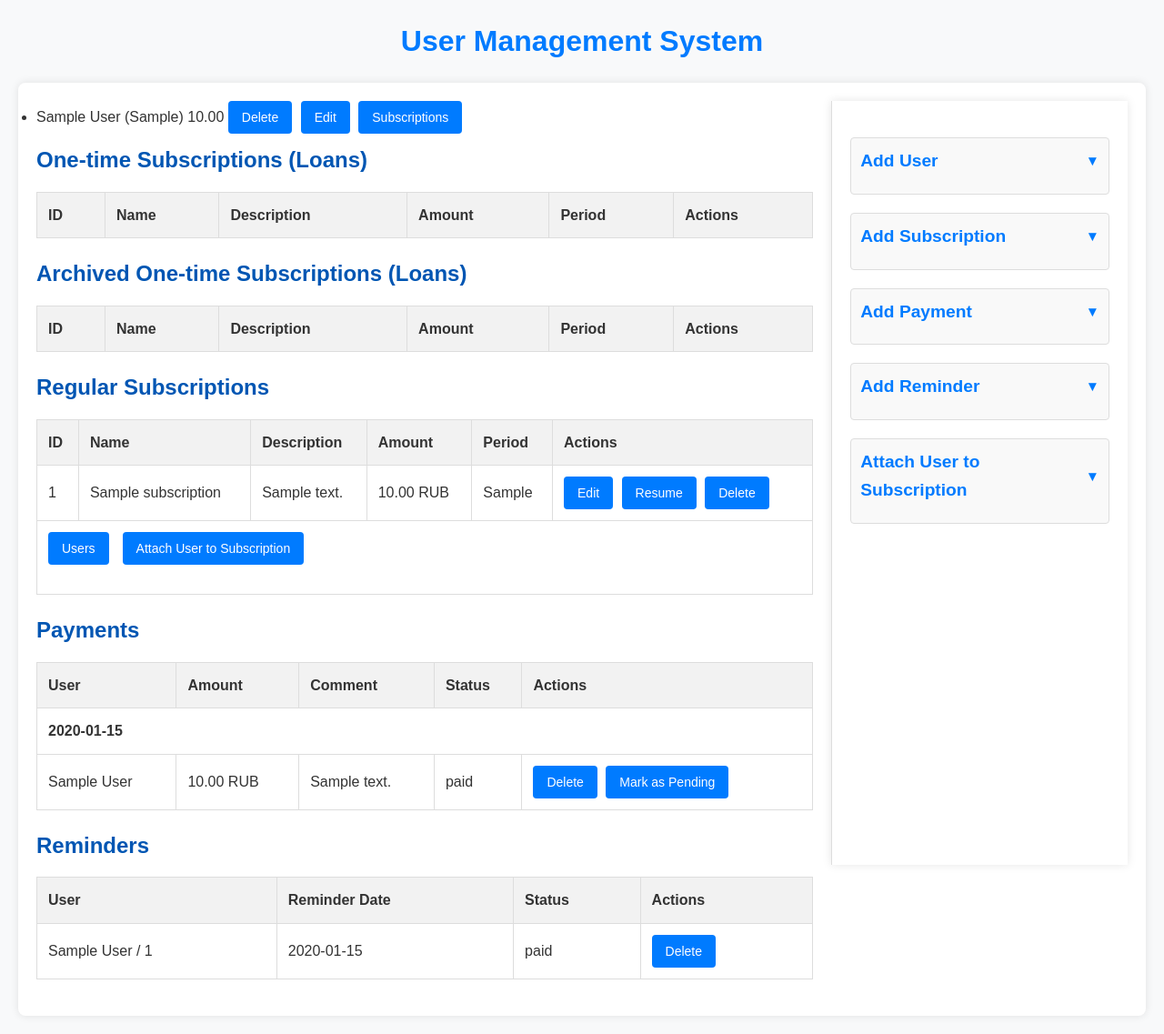
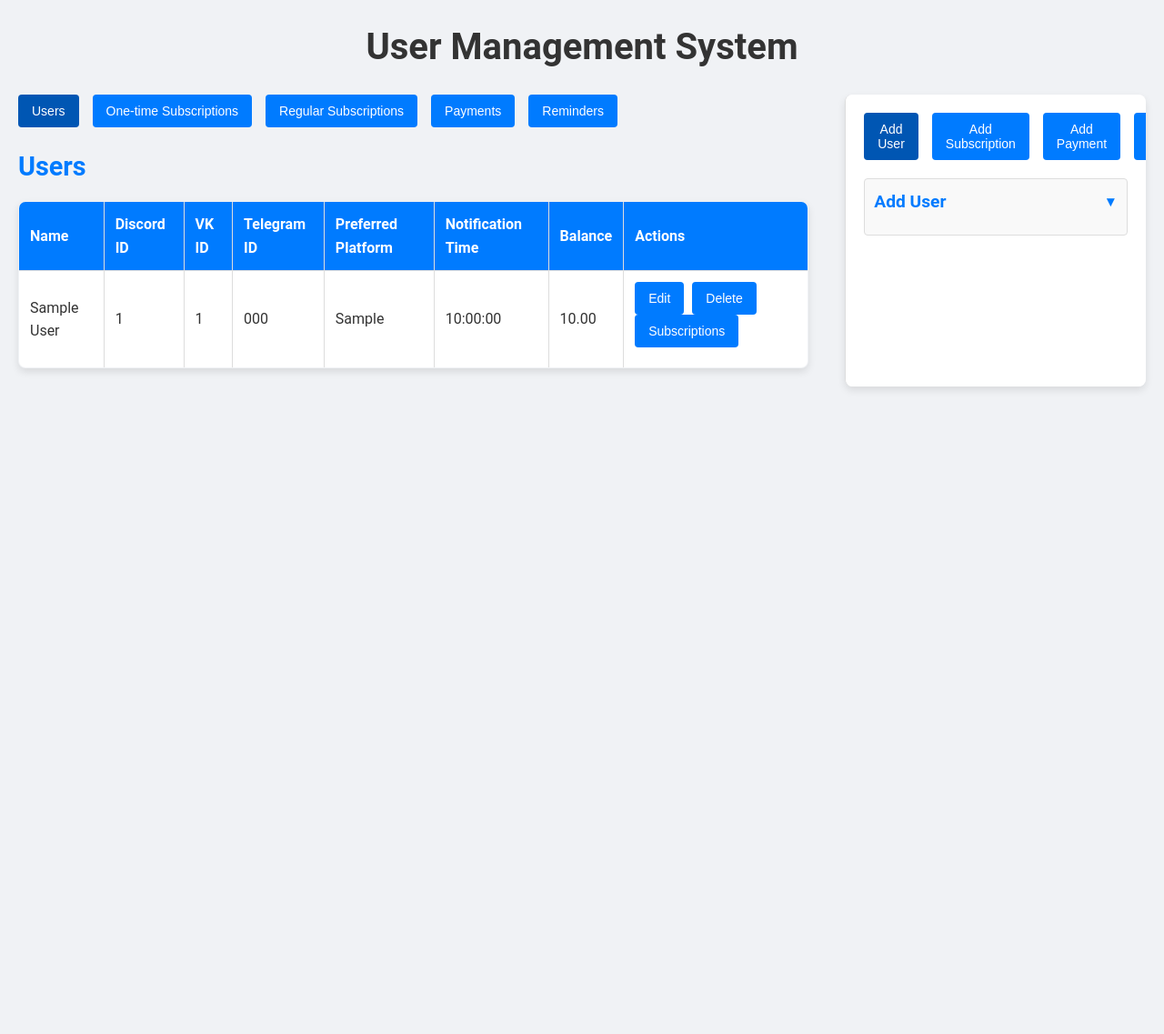
Before and after one commit to ckeiituk/Collector, a Flask app: page / in a window 1280 px wide. Shown: the whole page at 91% size. After the commit the page ends 429 px from the top, so only its background shows below. Run offline with Flask 3, Linux system fonts and the light colour scheme; tables that the repository leaves empty hold one stand-in row (values such as "Sample post"); lists and menus that the app fills with data are empty; some libraries are stand-ins or nearby versions.

Commit message:
Users таблицой. переключаемые формы и таблицы кнопками

```diff
--- a/app/static/scripts.js
+++ b/app/static/scripts.js
@@ -1,3 +1,53 @@
+// Function to switch between main content tabs
+function openTab(event, tabName) {
+    // Hide all tab contents
+    const tabContents = document.getElementsByClassName("tab-content");
+    for (let i = 0; i < tabContents.length; i++) {
+        tabContents[i].style.display = "none";
+    }
+
+    // Remove the active class from all tab buttons
+    const tabButtons = document.getElementsByClassName("tab-button");
+    for (let i = 0; i < tabButtons.length; i++) {
+        tabButtons[i].classList.remove("active");
+    }
+
+    // Show the current tab content and add active class to the clicked button
+    document.getElementById(tabName).style.display = "block";
+    event.currentTarget.classList.add("active");
+}
+
+// Function to switch between sidebar tabs
+function openSidebarTab(event, tabName) {
+    // Hide all sidebar tab contents
+    const sidebarTabContents = document.getElementsByClassName("sidebar-tab-content");
+    for (let i = 0; i < sidebarTabContents.length; i++) {
+        sidebarTabContents[i].style.display = "none";
+    }
+
+    // Remove the active class from all sidebar tab buttons
+    const sidebarTabButtons = document.getElementsByClassName("sidebar-tab-button");
+    for (let i = 0; i < sidebarTabButtons.length; i++) {
+        sidebarTabButtons[i].classList.remove("active");
+    }
+
+    // Show the current sidebar tab content and add active class to the clicked button
+    document.getElementById(tabName).style.display = "block";
+    event.currentTarget.classList.add("active");
+}
+
+// Initialize the first tab to be visible on page load
+document.addEventListener('DOMContentLoaded', (event) => {
+    document.querySelector('.tab-button').click();
+    document.querySelector('.sidebar-tab-button').click();
+});
+
+// Function to set today's date
+function setTodayDate(elementId) {
+    document.getElementById(elementId).value = new Date().toISOString().split('T')[0];
+}
+
+// Function to toggle details in user subscriptions
 function toggleDetails(id) {
     const details = document.getElementById(id);
     if (details.hasAttribute('open')) {
@@ -7,6 +57,7 @@ function toggleDetails(id) {
     }
 }
 
+// Function to attach user to subscription
 function attachUserToSubscription(formId) {
     const form = document.getElementById(formId);
     const formData = new FormData(form);
@@ -47,6 +98,7 @@ function attachUserToSubscription(formId) {
         });
 }
 
+// Function to detach user from subscription
 function detachUserFromSubscription(userSubscriptionId, subscriptionId) {
     fetch(`/subscriptions/detach_user_subscription/${userSubscriptionId}/${subscriptionId}`, {
         method: 'POST',
@@ -70,7 +122,7 @@ function detachUserFromSubscription(userSubscriptionId, subscriptionId) {
         });
 }
 
-
+// Function to edit subscription
 function editSubscription(formId, subscriptionId) {
     const form = document.getElementById(formId);
     if (!form) {
@@ -109,6 +161,7 @@ function editSubscription(formId, subscriptionId) {
         });
 }
 
+// Function to toggle subscription pause
 function toggleSubscriptionPause(subscriptionId) {
     fetch('/subscriptions/toggle_subscription_pause', {
         method: 'POST',
@@ -129,6 +182,7 @@ function toggleSubscriptionPause(subscriptionId) {
         });
 }
 
+// Function to delete subscription
 function deleteSubscription(subscriptionId) {
     fetch(`/subscriptions/delete_subscription/${subscriptionId}`, {
         method: 'POST',
@@ -147,6 +201,8 @@ function deleteSubscription(subscriptionId) {
             alert('An error occurred: ' + error.message);
         });
 }
+
+// Function to add a subscription
 function addSubscription() {
     const form = document.getElementById('addSubscriptionForm');
     const formData = new FormData(form);
@@ -188,6 +244,7 @@ function addSubscription() {
         });
 }
 
+// Function to add a user
 function addUser() {
     const form = document.getElementById('addUserForm');
     const formData = new FormData(form);
@@ -223,6 +280,7 @@ function addUser() {
         });
 }
 
+// Function to create a payment
 function createPayment() {
     const form = document.getElementById('addPaymentForm');
     const formData = new FormData(form);
@@ -256,6 +314,7 @@ function createPayment() {
         });
 }
 
+// Function to delete a payment
 function deletePayment(paymentId) {
     fetch(`/payments/delete_payment/${paymentId}`, {
         method: 'POST',
@@ -283,6 +342,7 @@ function deletePayment(paymentId) {
         });
 }
 
+// Function to update payment status
 function updatePaymentStatus(paymentId) {
     fetch(`/payments/update_payment_status/${paymentId}`, {
         method: 'POST',
@@ -310,6 +370,7 @@ function updatePaymentStatus(paymentId) {
         });
 }
 
+// Function to create a reminder
 function createReminder(paymentId) {
     fetch(`/payments/create_reminder/${paymentId}`, {
         method: 'POST',
@@ -337,14 +398,7 @@ function createReminder(paymentId) {
         });
 }
 
-
-document.addEventListener('DOMContentLoaded', () => {
-    setTodayDate('reminder_date');
-});
-
-function setTodayDate(elementId) {
-    document.getElementById(elementId).value = new Date().toISOString().split('T')[0];
-}
+// Function to delete a reminder
 function deleteReminder(reminderId) {
     fetch(`/reminders/delete_reminder/${reminderId}`, {
         method: 'POST',
@@ -370,7 +424,13 @@ function deleteReminder(reminderId) {
         });
 }
 
+// Function to get CSRF token
 function getCsrfToken() {
     const csrfMetaTag = document.querySelector('meta[name="csrf-token"]');
     return csrfMetaTag ? csrfMetaTag.getAttribute('content') : '';
 }
+
+// Initialize today's date for reminder form on page load
+document.addEventListener('DOMContentLoaded', () => {
+    setTodayDate('reminder_date');
+});
--- a/app/static/styles.css
+++ b/app/static/styles.css
@@ -3,41 +3,88 @@ body, h1, h2, h3, h4, h5, h6, p, ul, ol, li, figure, figcaption, blockquote, dl,
     margin: 0;
     padding: 0;
 }
+
 body {
-    font-family: Arial, sans-serif;
+    font-family: 'Roboto', sans-serif;
     line-height: 1.6;
-    background-color: #f8f9fa;
+    background-color: #f0f2f5;
     padding: 20px;
     color: #333;
 }
 
-/* Container for centering the content */
-.container {
-    max-width: 1200px;
-    margin: 0 auto;
-    padding: 20px;
-    background-color: #fff;
-    border-radius: 8px;
-    box-shadow: 0 0 10px rgba(0, 0, 0, 0.1);
+h1.centered {
+    text-align: center;
+    margin-bottom: 20px;
+    font-size: 2.5em;
+    color: #333;
 }
 
-/* Headings */
-h1 {
-    font-size: 2em;
-    margin-bottom: 20px;
+.container {
+    display: flex;
+    justify-content: space-between;
+    gap: 20px;
+}
+
+.main-content {
+    flex: 3;
+    padding-right: 20px;
+}
+
+.sidebar {
+    flex: 1;
+    position: sticky;
+    top: 20px;
+    max-height: calc(100vh - 40px);
+    overflow-y: auto;
+    background-color: #fff;
+    border-left: 1px solid #ddd;
+    padding: 20px;
+    box-shadow: 0 4px 8px rgba(0, 0, 0, 0.1);
+    border-radius: 8px;
+}
+
+h2 {
+    font-size: 1.8em;
+    margin-bottom: 15px;
     color: #007bff;
 }
 
-h2 {
-    font-size: 1.5em;
-    margin-bottom: 15px;
-    color: #0056b3;
+h3 {
+    font-size: 1.4em;
+    margin-bottom: 10px;
+    color: #333;
 }
 
-h3 {
-    font-size: 1.2em;
-    margin-bottom: 10px;
-    color: #333;
+/* Tab button styles */
+.tab-buttons, .sidebar-tab-buttons {
+    display: flex;
+    gap: 10px;
+    margin-bottom: 20px;
+}
+
+.tab-button, .sidebar-tab-button {
+    padding: 10px 15px;
+    font-size: 14px;
+    cursor: pointer;
+    background-color: #007bff;
+    color: white;
+    border: none;
+    border-radius: 4px;
+    transition: background-color 0.3s ease;
+}
+
+.tab-button:hover, .tab-button.active,
+.sidebar-tab-button:hover, .sidebar-tab-button.active {
+    background-color: #0056b3;
+}
+
+/* Tab content styles */
+.tab-content, .sidebar-tab-content {
+    display: none;
+}
+
+.tab-content.active, .sidebar-tab-content.active {
+    display: block;
 }
 
 /* Table styles */
@@ -45,6 +92,9 @@ table {
     width: 100%;
     border-collapse: collapse;
     margin-bottom: 20px;
+    border-radius: 8px;
+    overflow: hidden;
+    box-shadow: 0 4px 8px rgba(0, 0, 0, 0.1);
 }
 
 table, th, td {
@@ -57,7 +107,16 @@ th, td {
 }
 
 th {
-    background-color: #f2f2f2;
+    background-color: #007bff;
+    color: white;
+}
+
+td {
+    background-color: #fff;
+}
+
+tr:nth-child(even) td {
+    background-color: #f9f9f9;
 }
 
 /* Buttons */
@@ -100,6 +159,7 @@ form select {
     border: 1px solid #ccc;
     border-radius: 4px;
     box-sizing: border-box;
+    background-color: #fff;
 }
 
 form input[type="checkbox"] {
@@ -191,19 +251,6 @@ details ul li {
     border-radius: 4px;
 }
 
-/* Table row for edit form */
-tr.edit-form-row {
-    background-color: #f9f9f9;
-}
-
-.edit-form-row td {
-    padding: 0;
-}
-
-.edit-form-row form {
-    padding: 20px;
-}
-
 /* Button row styles */
 .button-row {
     display: flex;
@@ -212,54 +259,6 @@ tr.edit-form-row {
 }
 
 /* Responsive styles */
-@media (max-width: 768px) {
-    body {
-        padding: 10px;
-    }
-
-    .container {
-        padding: 10px;
-    }
-
-    form label, form input, form select, form textarea, form button {
-        width: 100%;
-        display: block;
-    }
-
-    form input[type="checkbox"] {
-        margin-bottom: 10px;
-    }
-}
-
-/* Center the heading */
-.centered {
-    text-align: center;
-    margin-bottom: 20px;
-}
-
-/* Sidebar styles */
-.container {
-    display: flex;
-    justify-content: space-between;
-}
-
-.main-content {
-    flex: 3;
-    padding-right: 20px;
-}
-
-.sidebar {
-    flex: 1;
-    position: sticky;
-    top: 0;
-    max-height: 100vh;
-    overflow-y: auto;
-    background-color: #fff;
-    border-left: 1px solid #ddd;
-    padding: 20px;
-    box-shadow: 0 0 10px rgba(0, 0, 0, 0.1);
-}
-
 @media (max-width: 768px) {
     .container {
         flex-direction: column;
--- a/app/templates/index.html
+++ b/app/templates/index.html
@@ -23,21 +23,55 @@
 
 <div class="container">
   <div class="main-content">
+    <div class="tab-buttons">
+      <button class="tab-button active" onclick="openTab(event, 'users')">Users</button>
+      <button class="tab-button" onclick="openTab(event, 'one_time_subscriptions')">One-time Subscriptions</button>
+      <button class="tab-button" onclick="openTab(event, 'regular_subscriptions')">Regular Subscriptions</button>
+      <button class="tab-button" onclick="openTab(event, 'payments')">Payments</button>
+      <button class="tab-button" onclick="openTab(event, 'reminders')">Reminders</button>
+    </div>
+
+    <div id="users" class="tab-content">
       {% include 'partials/users.html' %}
+    </div>
+    <div id="one_time_subscriptions" class="tab-content" style="display:none;">
       {% include 'partials/one_time_subscriptions.html' %}
+    </div>
+    <div id="regular_subscriptions" class="tab-content" style="display:none;">
       {% include 'partials/regular_subscriptions.html' %}
+    </div>
+    <div id="payments" class="tab-content" style="display:none;">
       {% include 'partials/payments.html' %}
+    </div>
+    <div id="reminders" class="tab-content" style="display:none;">
       {% include 'partials/reminders.html' %}
+    </div>
   </div>
 
   <div class="sidebar">
+    <div class="sidebar-tab-buttons">
+      <button class="sidebar-tab-button active" onclick="openSidebarTab(event, 'add_user')">Add User</button>
+      <button class="sidebar-tab-button" onclick="openSidebarTab(event, 'add_subscription')">Add Subscription</button>
+      <button class="sidebar-tab-button" onclick="openSidebarTab(event, 'add_payment')">Add Payment</button>
+      <button class="sidebar-tab-button" onclick="openSidebarTab(event, 'add_reminder')">Add Reminder</button>
+    </div>
+    <div id="add_user" class="sidebar-tab-content">
       {% include 'forms/add_user.html' %}
+    </div>
+    <div id="add_subscription" class="sidebar-tab-content" style="display:none;">
       {% include 'forms/add_subscription.html' %}
+    </div>
+    <div id="add_payment" class="sidebar-tab-content" style="display:none;">
       {% include 'forms/add_payment.html' %}
+    </div>
+    <div id="add_reminder" class="sidebar-tab-content" style="display:none;">
       {% include 'forms/add_reminder.html' %}
+    </div>
     <!-- Single form for attaching users to subscriptions -->
     {% with form_id = "attachSubscriptionFormGeneral", subscription = None %}
+    <div id="attach_subscription" class="sidebar-tab-content" style="display:none;">
       {% include 'forms/attach_user_to_subscription.html' %}
+    </div>
     {% endwith %}
   </div>
 </div>
--- a/app/templates/partials/users.html
+++ b/app/templates/partials/users.html
@@ -1,16 +1,61 @@
-<ul>
+<h2>Users</h2>
+<table>
+    <thead>
+    <tr>
+        <th>Name</th>
+        <th>Discord ID</th>
+        <th>VK ID</th>
+        <th>Telegram ID</th>
+        <th>Preferred Platform</th>
+        <th>Notification Time</th>
+        <th>Balance</th>
+        <th>Actions</th>
+    </tr>
+    </thead>
+    <tbody>
     {% for user in users %}
-    <li>
-        {{ user.name }} ({{ user.preferred_platform }}) {{ user.balance }}
+    <tr>
+        <td>{{ user.name }}</td>
+        <td>{{ user.discord_id }}</td>
+        <td>{{ user.vk_id }}</td>
+        <td>{{ user.telegram_id }}</td>
+        <td>{{ user.preferred_platform }}</td>
+        <td>{{ user.notification_time }}</td>
+        <td>{{ user.balance }}</td>
+        <td>
+            <button onclick="document.getElementById('editUserForm{{ user.id }}').style.display='block'">Edit</button>
             <form method="post" action="{{ url_for('user_bp.delete_user', user_id=user.id) }}" style="display:inline;">
                 <input type="hidden" name="csrf_token" value="{{ csrf_token }}">
                 <button type="submit">Delete</button>
             </form>
-        <button onclick="document.getElementById('editUserForm{{ user.id }}').style.display='block'">Edit</button>
             <div id="editUserForm{{ user.id }}" style="display:none;">
-            <form method="post" action="{{ url_for('user_bp.update_user', user_id=user.id) }}">
+                <form method="post" action="{{ url_for('user_bp.update_user', user_id=user.id) }}" class="form-container">
                     <input type="hidden" name="csrf_token" value="{{ csrf_token }}">
-                {% include 'forms/user_form.html' %}
+                    <label for="name">Name:</label>
+                    <input type="text" id="name" name="name" value="{{ user.name }}" required>
+
+                    <label for="discord_id">Discord ID:</label>
+                    <input type="text" id="discord_id" name="discord_id" value="{{ user.discord_id }}">
+
+                    <label for="vk_id">VK ID:</label>
+                    <input type="text" id="vk_id" name="vk_id" value="{{ user.vk_id }}">
+
+                    <label for="telegram_id">Telegram ID:</label>
+                    <input type="text" id="telegram_id" name="telegram_id" value="{{ user.telegram_id }}">
+
+                    <label for="preferred_platform">Preferred Platform:</label>
+                    <select id="preferred_platform" name="preferred_platform" required>
+                        <option value="discord" {% if user.preferred_platform == 'discord' %}selected{% endif %}>Discord</option>
+                        <option value="vk" {% if user.preferred_platform == 'vk' %}selected{% endif %}>VK</option>
+                        <option value="telegram" {% if user.preferred_platform == 'telegram' %}selected{% endif %}>Telegram</option>
+                    </select>
+
+                    <label for="notification_time">Notification Time:</label>
+                    <input type="time" id="notification_time" name="notification_time" value="{{ user.notification_time.strftime('%H:%M') if user.notification_time else '19:00' }}" required>
+
+                    <label for="balance">Balance:</label>
+                    <input type="number" id="balance" name="balance" value="{{ user.balance }}" step="0.01" required>
+
                     <button type="submit">Save</button>
                 </form>
             </div>
@@ -34,6 +79,8 @@
                     {% endfor %}
                 </ul>
             </details>
-    </li>
+        </td>
+    </tr>
     {% endfor %}
-</ul>
+    </tbody>
+</table>
```
Lines whose indentation alone changed are shown as unchanged.
